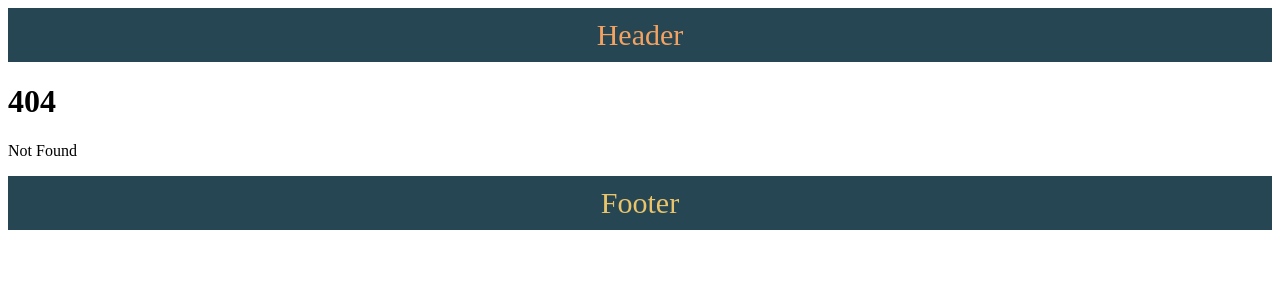
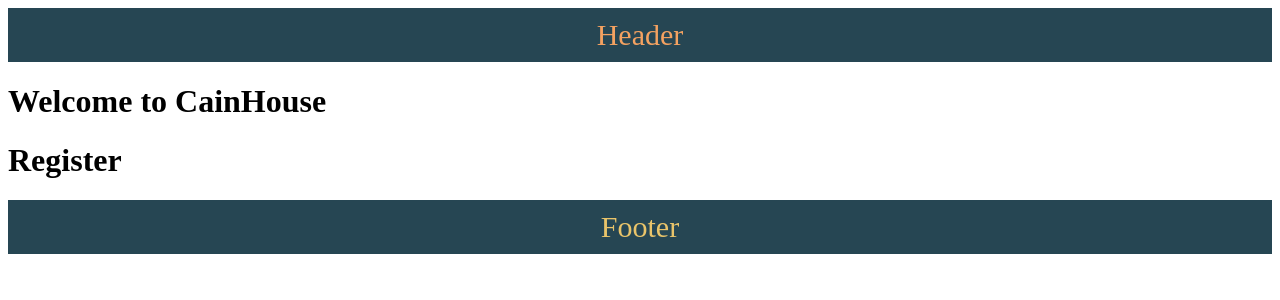
Before and after one commit to starbuckschair/test-sveltekit, a SvelteKit app in the folder hello-world/: page /register in a window 1280 px wide. Before the commit this address had no page. Shown: the top 300 px of the page. Built offline with nearby package versions, Linux system fonts and the light colour scheme.

Commit message:
Layout Groups

```diff
--- /dev/null
+++ b/hello-world/src/routes/(auth)/+layout.svelte
@@ -0,0 +1,2 @@
+<h1>Welcome to CainHouse</h1>
+<slot />
--- /dev/null
+++ b/hello-world/src/routes/(auth)/login/+page.svelte
@@ -0,0 +1,2 @@
+<h1>Login
+</h1>
--- /dev/null
+++ b/hello-world/src/routes/(auth)/register/+page.svelte
@@ -0,0 +1 @@
+<h1>Register</h1>
```
